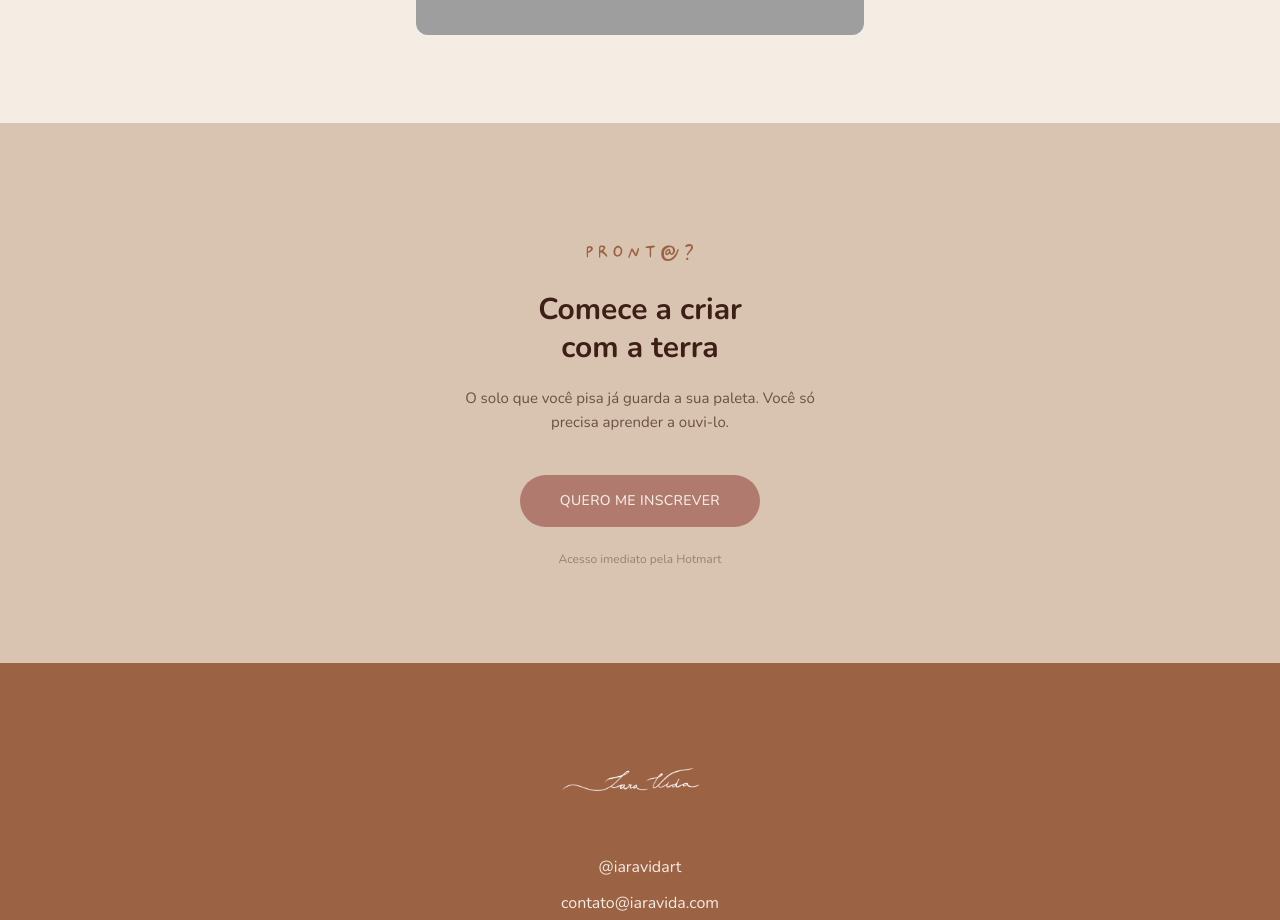
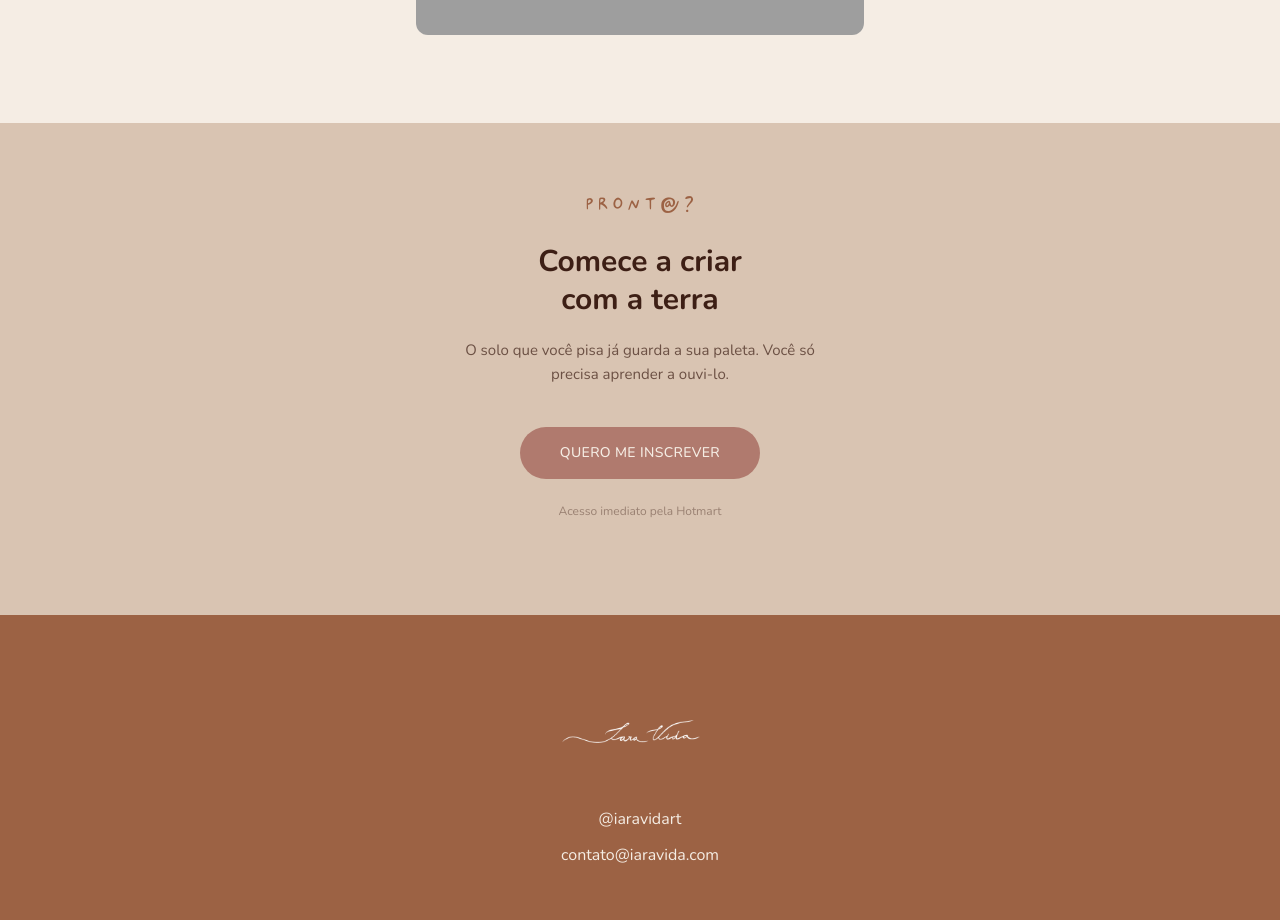
Before and after one commit to williamvidart/iaravida, a Next.js app: page /curso in a window 1280 px wide. Shown: the part 4840-5760 px from the top of the page. Built offline with nearby package versions, Linux system fonts and the light colour scheme; grey boxes are pictures that could not be loaded.

Commit message:
Reduce top padding on final CTA section

```diff
--- a/app/curso/page.tsx
+++ b/app/curso/page.tsx
@@ -377,7 +377,7 @@ export default function CursoPage() {
       </section>
 
       {/* ─── CTA FINAL ────────────────────────────────────────────── */}
-      <section id="inscricao" className="bg-peach px-6 py-24 text-center">
+      <section id="inscricao" className="bg-peach px-6 pt-12 pb-24 text-center">
         <div className="mx-auto max-w-sm">
           <Reveal dir="up">
             <p className="font-grandenhas text-6xl text-siena leading-none">
```
